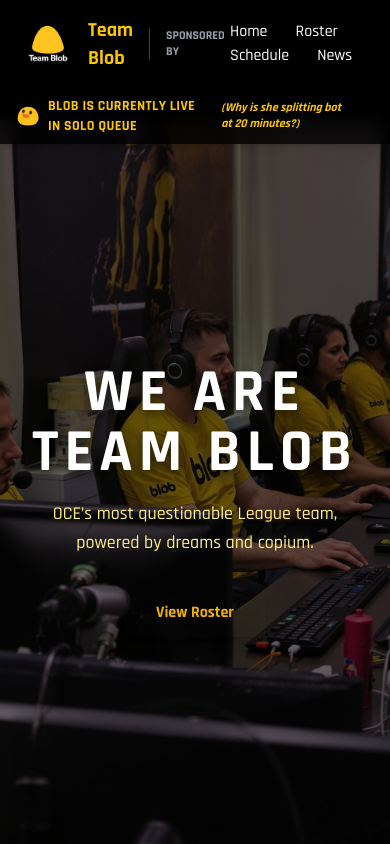
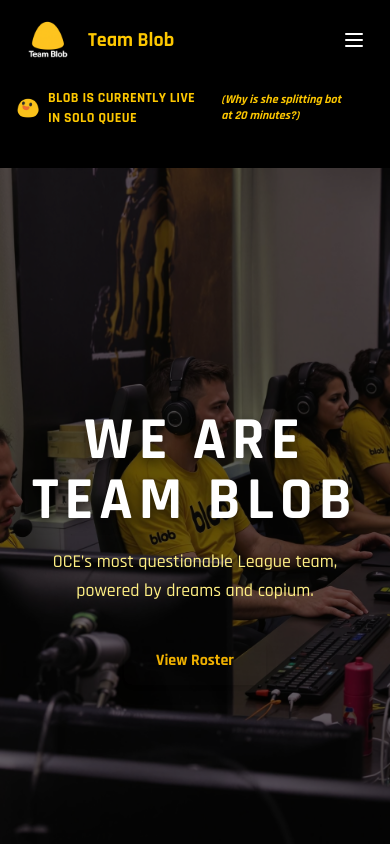
Before and after one commit to Mooshieblob1/team-blob, a SvelteKit app: page / in a window 390 px wide. Shown: the top 844 px of the page. Built offline with nearby package versions, Linux system fonts and the light colour scheme.

Commit message:
feat(ui): add mobile menu functionality and responsive sponsor display

```diff
--- a/src/routes/+layout.svelte
+++ b/src/routes/+layout.svelte
@@ -1,6 +1,8 @@
 <script lang="ts">
 	import '../app.css';
 	import { showOnScrollToBottom } from '$lib/actions/showOnScrollToBottom';
+
+	let mobileMenuOpen = false;
 
 	const blobMessages = [
 		"She's probably inting.",
@@ -27,27 +29,65 @@
 				<img src="/team-blob-logo.png" class="h-12 w-auto" alt="Team Blob Logo" />
 				<span class="text-yellow-400 text-xl font-bold">Team Blob</span>
 
-				<!-- Sponsors with clickable logos -->
-				<div class="flex items-center pl-4 border-l border-gray-700 space-x-3">
+				<!-- Desktop sponsors -->
+				<div class="hidden lg:flex items-center pl-4 border-l border-gray-700 space-x-3">
 					<span class="text-xs text-gray-400 uppercase font-semibold">Sponsored by</span>
-
 					<a href="https://legitcorp.com/" target="_blank" rel="noopener noreferrer">
 						<img src="/sponsors/legitcorp.png" alt="LegitCorp" class="h-6 w-auto" />
 					</a>
-
 					<a href="https://axisorder.com" target="_blank" rel="noopener noreferrer">
 						<img src="/sponsors/axis-order.png" alt="Axis Order" class="h-6 w-auto" />
 					</a>
 				</div>
 			</div>
 
-			<div class="space-x-6">
+			<!-- Desktop nav -->
+			<div class="hidden lg:flex space-x-6">
 				<a href="/" class="hover:text-yellow-400 transition">Home</a>
 				<a href="/roster" class="hover:text-yellow-400 transition">Roster</a>
 				<a href="/schedule" class="hover:text-yellow-400 transition">Schedule</a>
 				<a href="/news" class="hover:text-yellow-400 transition">News</a>
 			</div>
+
+			<!-- Mobile menu button -->
+			<button class="lg:hidden text-white" on:click={() => (mobileMenuOpen = !mobileMenuOpen)}>
+				<svg
+					xmlns="http://www.w3.org/2000/svg"
+					class="h-6 w-6"
+					fill="none"
+					viewBox="0 0 24 24"
+					stroke="currentColor"
+				>
+					<path
+						stroke-linecap="round"
+						stroke-linejoin="round"
+						stroke-width="2"
+						d="M4 6h16M4 12h16M4 18h16"
+					/>
+				</svg>
+			</button>
 		</nav>
+
+		<!-- Mobile dropdown menu -->
+		{#if mobileMenuOpen}
+			<div class="lg:hidden flex flex-col items-center space-y-4 pb-4">
+				<a href="/" class="hover:text-yellow-400 transition">Home</a>
+				<a href="/roster" class="hover:text-yellow-400 transition">Roster</a>
+				<a href="/schedule" class="hover:text-yellow-400 transition">Schedule</a>
+				<a href="/news" class="hover:text-yellow-400 transition">News</a>
+
+				<!-- Mobile sponsors -->
+				<div class="flex items-center space-x-3 pt-2 border-t border-gray-700">
+					<span class="text-xs text-gray-400 uppercase font-semibold">Sponsored by</span>
+					<a href="https://legitcorp.com/" target="_blank" rel="noopener noreferrer">
+						<img src="/sponsors/legitcorp.png" alt="LegitCorp" class="h-6 w-auto" />
+					</a>
+					<a href="https://axisorder.com" target="_blank" rel="noopener noreferrer">
+						<img src="/sponsors/axis-order.png" alt="Axis Order" class="h-6 w-auto" />
+					</a>
+				</div>
+			</div>
+		{/if}
 
 		<!-- Live banner -->
 		<div
@@ -65,7 +105,7 @@
 	</div>
 
 	<!-- Main page content -->
-	<main class="pt-[7.5rem] flex-grow">
+	<main class="pt-[10.5rem] lg:pt-[7.5rem] flex-grow">
 		<slot />
 	</main>
 
```
